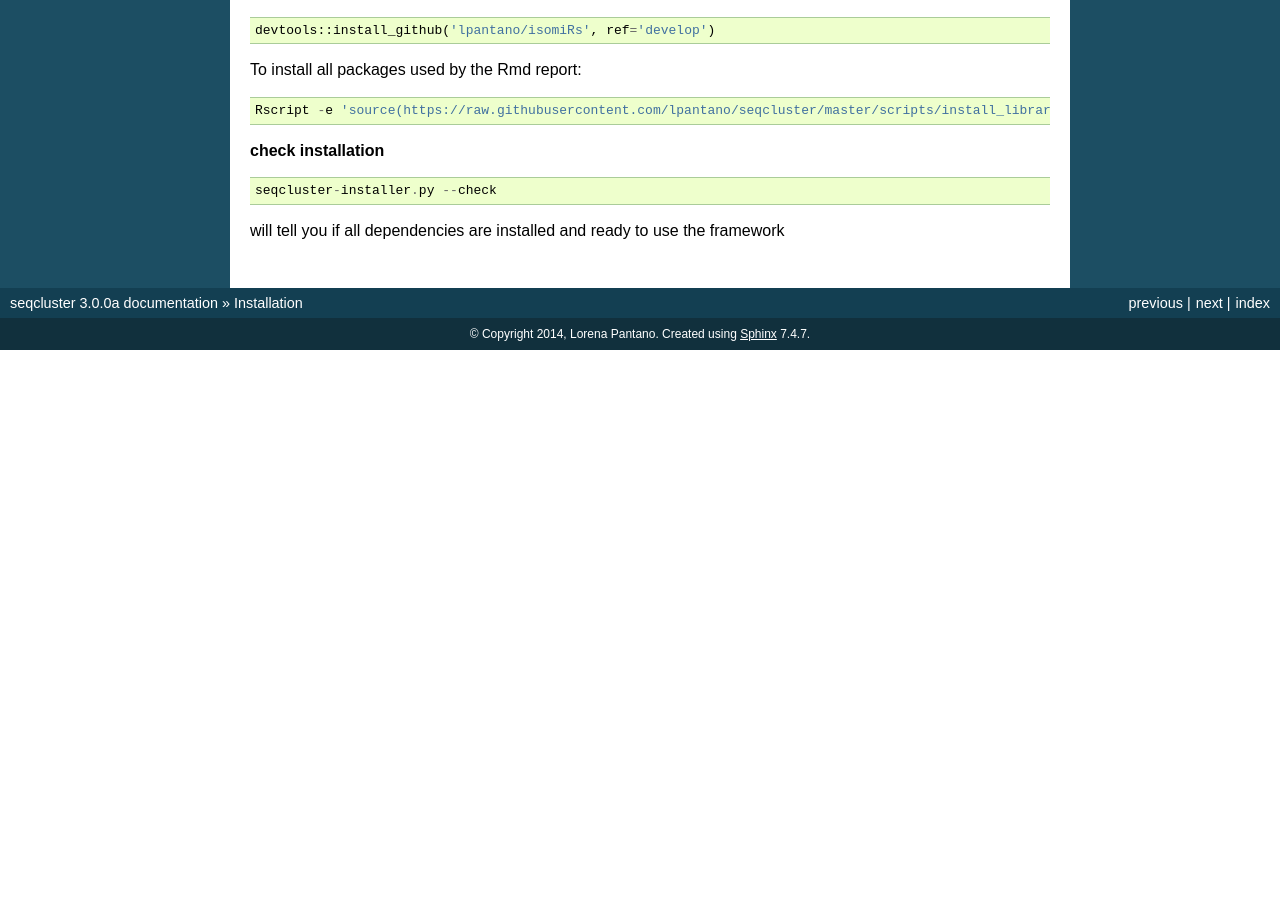
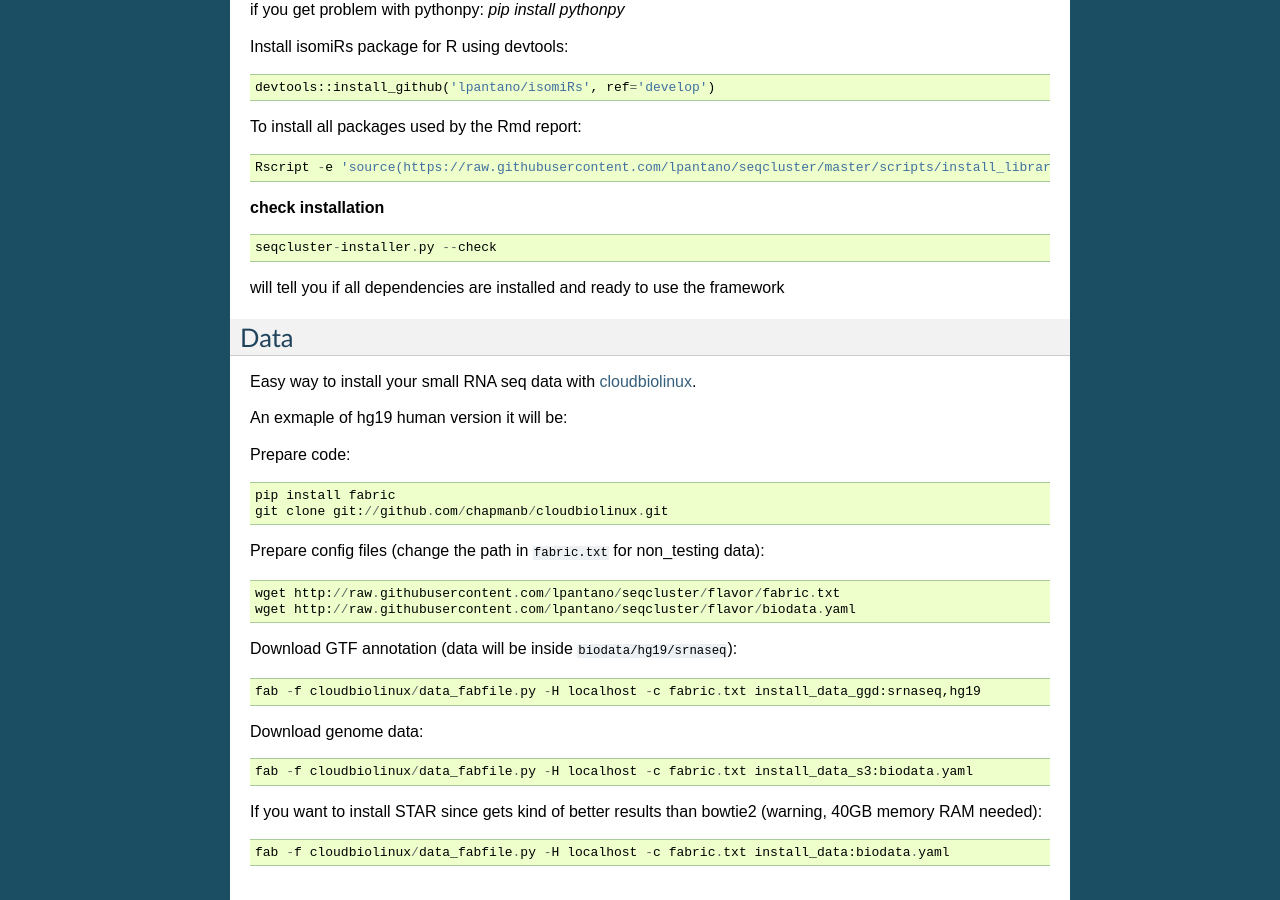
Before and after one commit to lpantano/seqcluster, a Sphinx documentation site: the page built from doc/source/installation.rst, in a window 1280 px wide and 900 px high, scrolled down 2130 px. Built offline with Sphinx 7.4.7, drawn with Linux system fonts in a browser that asks for light colours; before the commit the page ends 2480 px from its top, so only the background shows below that; some of the changed text lies outside the part shown.

Commit message:
Update installation.rst

```diff
--- a/doc/source/installation.rst
+++ b/doc/source/installation.rst
@@ -3,6 +3,9 @@
 ============
 Installation
 ============
+
+Seqcluster
+---------
 
 **With bcbio installed**
 
@@ -131,7 +134,35 @@ To install all packages used by the Rmd report::
 
 ::
 
-
     seqcluster-installer.py --check
 
 will tell you if all dependencies are installed and ready to use the framework
+
+Data
+---------
+
+Easy way to install your small RNA seq data with `cloudbiolinux <https://github.com/chapmanb/cloudbiolinux>`_.
+
+An exmaple of hg19 human version it will be:
+
+Prepare code::
+
+    pip install fabric
+    git clone git://github.com/chapmanb/cloudbiolinux.git
+
+Prepare config files (change the path in ``fabric.txt`` for non_testing data)::
+
+    wget http://raw.githubusercontent.com/lpantano/seqcluster/flavor/fabric.txt
+    wget http://raw.githubusercontent.com/lpantano/seqcluster/flavor/biodata.yaml
+
+Download GTF annotation (data will be inside ``biodata/hg19/srnaseq``)::
+
+    fab -f cloudbiolinux/data_fabfile.py -H localhost -c fabric.txt install_data_ggd:srnaseq,hg19
+
+Download genome data::
+
+    fab -f cloudbiolinux/data_fabfile.py -H localhost -c fabric.txt install_data_s3:biodata.yaml
+
+If you want to install STAR since gets kind of better results than bowtie2 (warning, 40GB memory RAM needed)::
+
+    fab -f cloudbiolinux/data_fabfile.py -H localhost -c fabric.txt install_data:biodata.yaml
```
